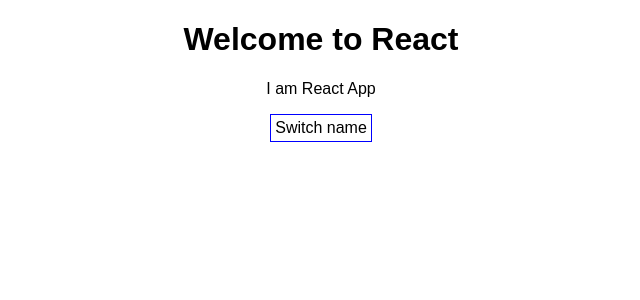
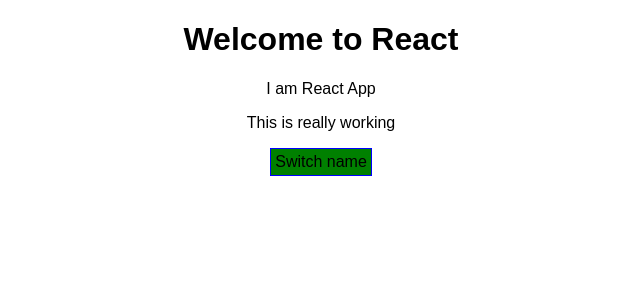
Before and after one commit to domazet93/demo-react-app, a React (Create React App) app: page / in a window 1280 px wide. Shown: the top 300 px of the page, without its empty margins (319-959 px from the left). Built offline with nearby package versions, Linux system fonts and the light colour scheme.

Commit message:
styling react comp. - using radius pckg

```diff
--- a/package.json
+++ b/package.json
@@ -3,6 +3,7 @@
   "version": "0.1.0",
   "private": true,
   "dependencies": {
+    "radium": "^0.24.1",
     "react": "^16.4.2",
     "react-dom": "^16.4.2",
     "react-scripts": "1.1.4"
--- a/src/App.css
+++ b/src/App.css
@@ -1,3 +1,6 @@
 .App {
   text-align: center;
 }
+
+.red { color: red }
+.bold { font-weight: bold; }
--- a/src/App.js
+++ b/src/App.js
@@ -1,4 +1,5 @@
 import React, { Component } from 'react';
+
 import './App.css';
 import Person from "./Person/Person.js"
 
@@ -36,11 +37,15 @@
 
   render() {
     const style = {
-      backgroundColor: "white",
+      backgroundColor: "green",
       font: "inherit",
       border: "1px solid blue",
       padding: "4px",
-      cursor: "pointer"
+      cursor: "pointer",
+      ":hover": {
+        backgroundColor: "lightgreen",
+        color: "black"
+      }
     }
 
     let persons = null;
@@ -57,12 +62,26 @@
                     changed={(event) => this.nameChangedHandler(event, person.id)}/>
           })}
         </div>)
+        style.backgroundColor = "red"
+        style[":hover"] = {
+          backgroundColor: "salmon",
+          color: "black"
+        }
     }
 
+    const classes = []
+
+    if(this.state.persons.length <= 2) {
+      classes.push("red");
+    }
+    if(this.state.persons <= 1) {
+      classes.push("bold");
+    }
     return (
       <div className="App">
         <h1>Welcome to React</h1>
         <p>I am React App</p>
+        <p className={classes.join(" ")}>This is really working</p>
         <button onClick={this.togglePersonsHandler}
                 style={style}>Switch name</button>
         {persons}
--- a/src/Person/Person.js
+++ b/src/Person/Person.js
@@ -2,6 +2,7 @@
 import "./Person.css"
 
 const person = (props) => {
+
   return (
     <div className="Person">
       <p onClick={props.click}>I am {props.name} and I am  {props.age} years old.</p>
```
Also changed, not shown: 1 other file (tests, documents, lock files or other folders).
